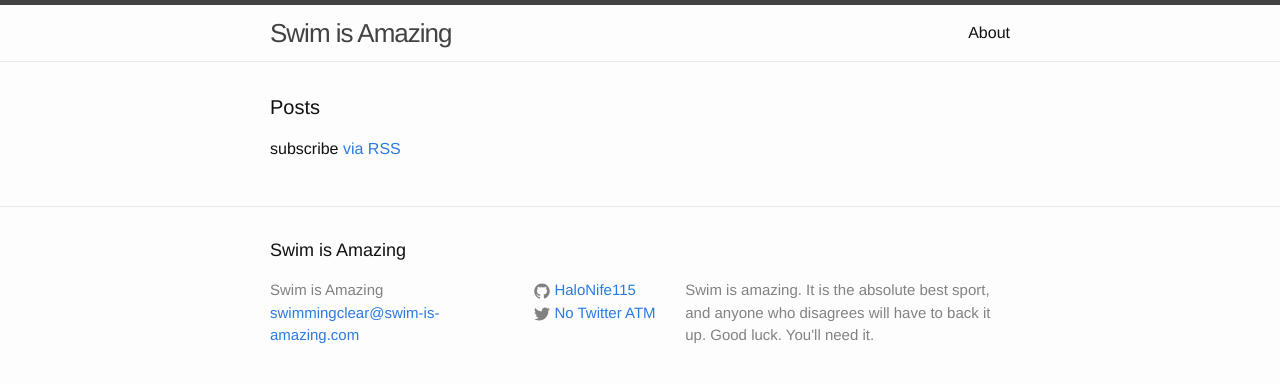
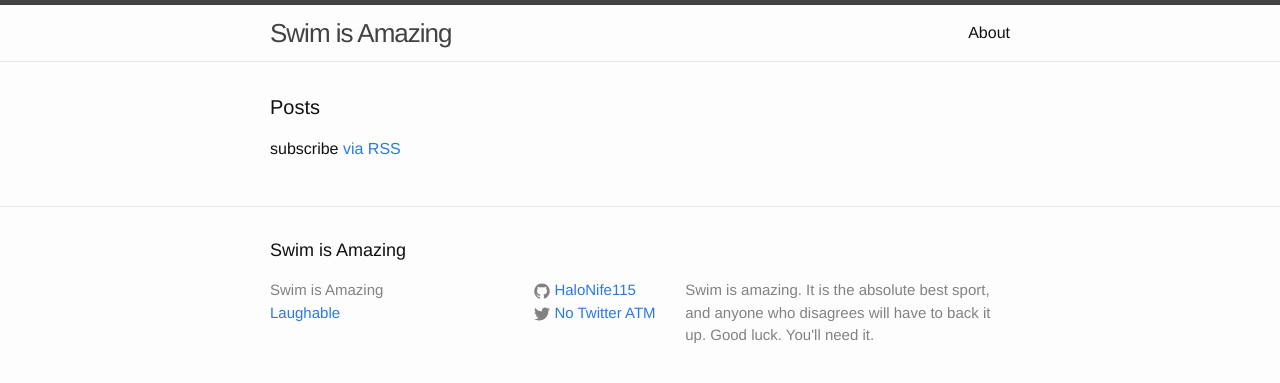
Before and after one commit to HaloNife115/HaloNife115.github.io, a Jekyll site: the page built from index.html, in a window 1280 px wide. Shown: the top 383 px of the page. Built offline with Jekyll 4.4.1, drawn with Linux system fonts in a browser that asks for light colours.

Commit message:
Update _config.yml

```diff
--- a/_config.yml
+++ b/_config.yml
@@ -7,7 +7,7 @@
 
 # Site settings
 title: Swim is Amazing
-email: swimmingclear@swim-is-amazing.com
+email: Laughable
 description: > # this means to ignore newlines until "baseurl:"
   Swim is amazing. It is the absolute best sport, and anyone who disagrees will have to back it up. Good luck. You'll need it.
 baseurl: "" # the subpath of your site, e.g. /blog
```
